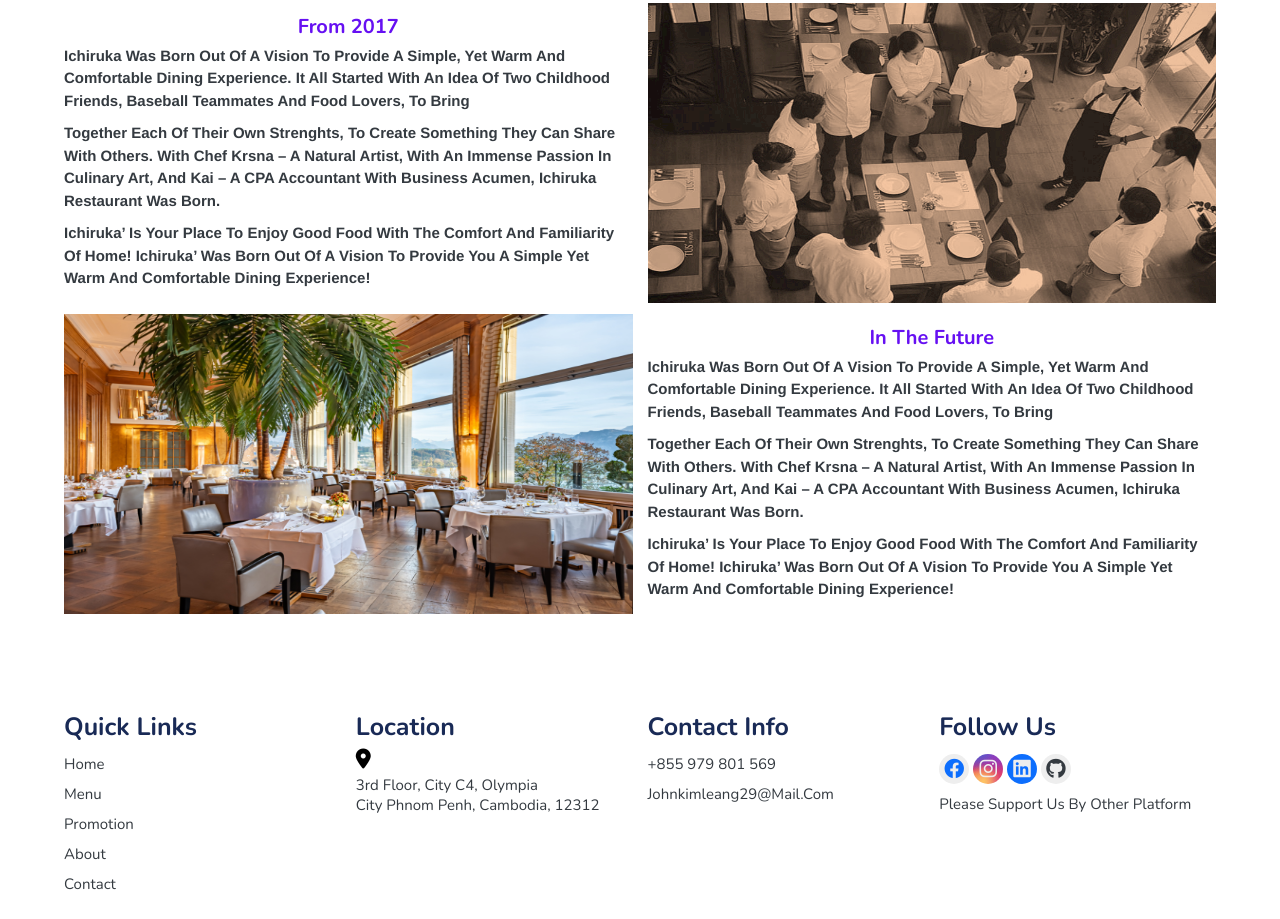
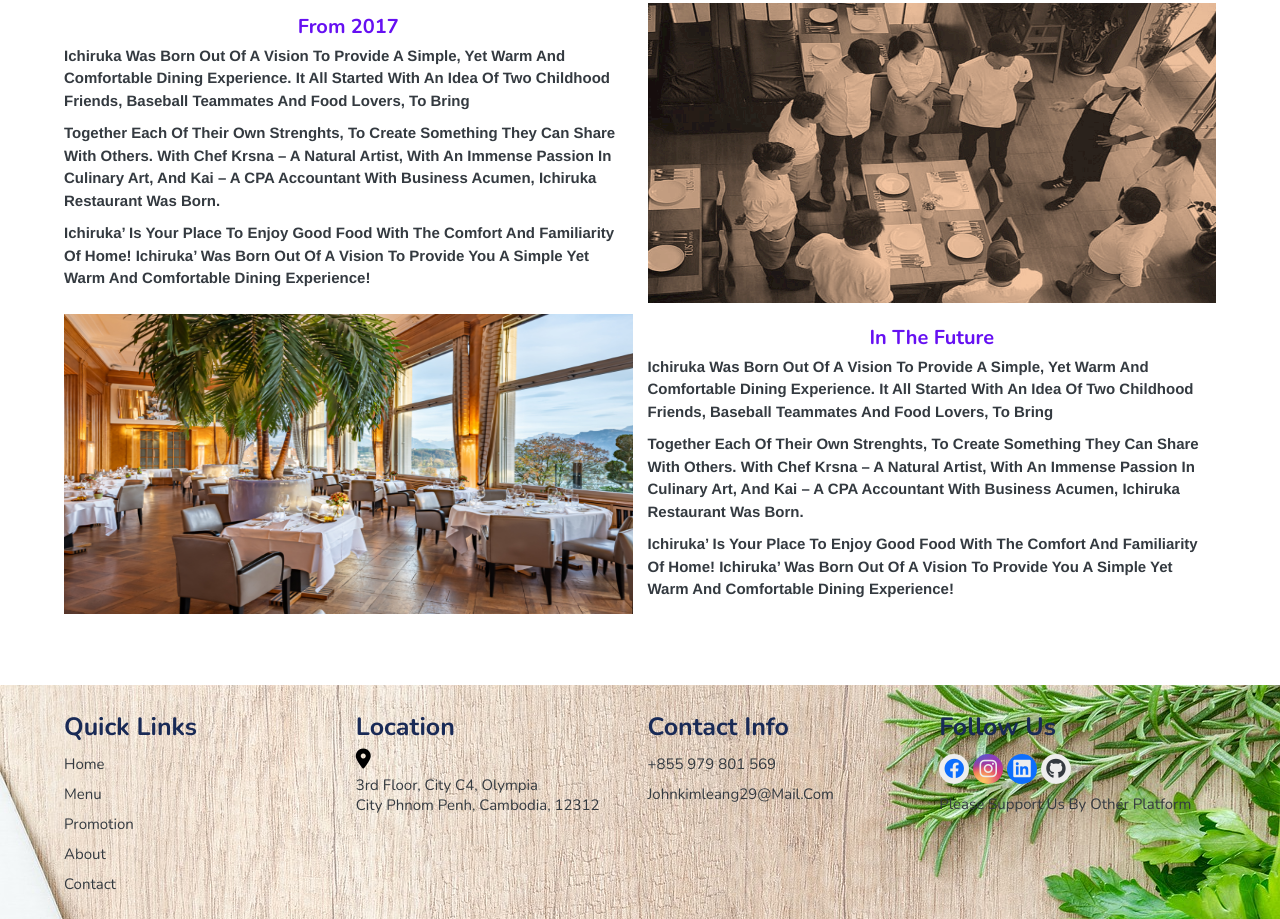
Before and after one commit to Kimleang7/Food, a plain HTML site: page index.html in a window 1280 px wide. Shown: the part 1122-2041 px from the top of the page. Drawn offline with nearby package versions, Linux system fonts and the light colour scheme; the site is published under a folder, as on GitHub Pages, so addresses that start at the root find nothing; a script that the page names is missing.

Commit message:
update footer

```diff
--- a/css/style.css
+++ b/css/style.css
@@ -753,7 +753,7 @@ header .icons #menu-bars {
     display: grid;
     grid-template-columns: repeat(auto-fit, minmax(25rem, 1fr));
     gap: 1.5rem;
-    background-image: url(/images/footer-img-1.jpg);
+    background-image: url(footer-img-1.jpg);
     padding:2rem 5%;
 }
 
```
Also changed, not shown: css/footer-img-1.jpg (renamed from images/footer-img-1.jpg).
